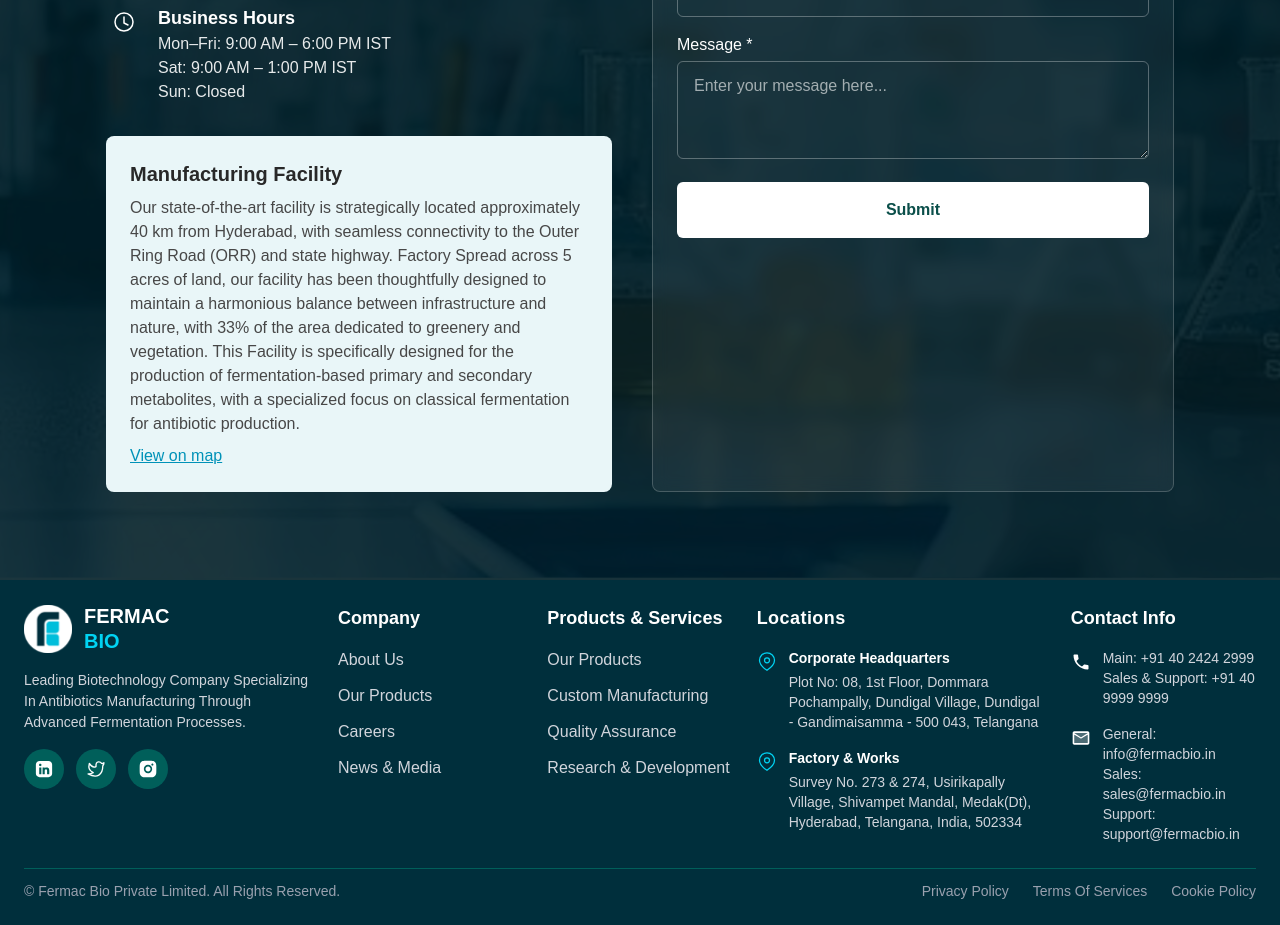
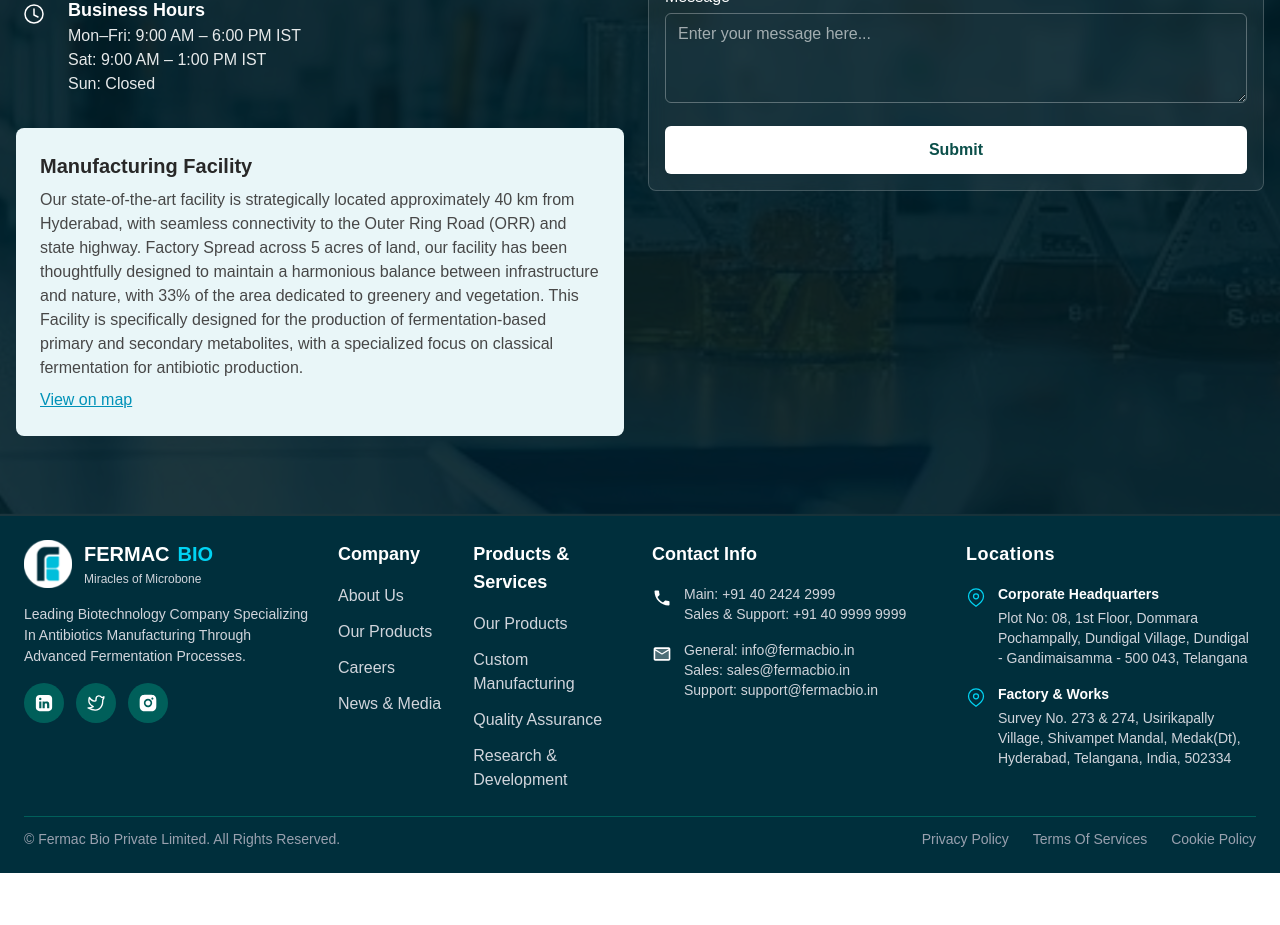
Before and after one commit to koushikamboru/fermac-bio_web, a Next.js app: page /contact in a window 1280 px wide. Shown: the part 560-1485 px from the top of the page. After the commit the page ends 1433 px from the top, so only its background shows below. Built offline with nearby package versions, Linux system fonts and the light colour scheme.

Commit message:
Refactor ContactSection and Footer components for improved layout and responsiveness

```diff
--- a/src/components/ContactSection.tsx
+++ b/src/components/ContactSection.tsx
@@ -71,12 +71,12 @@
       <div className="absolute inset-0 -z-10" style={{ background: 'rgba(0,24,31,0.72)' }} />
 
       {/* Centered container converted to responsive layout: info (left) and form (right) */}
-      <div className="w-full max-w-[1100px] mx-auto px-4 py-10 md:py-16 z-10">
+      <div className="w-full max-w-[1280px] mx-auto px-2 sm:px-4 py-8 md:py-14 z-10">
         <div className="mx-auto">
 
-          <div className="grid grid-cols-1 md:grid-cols-2 gap-4 md:gap-6 md:items-stretch mb-6 min-h-[420px]">
+          <div className="grid grid-cols-1 md:grid-cols-2 gap-3 md:gap-4 md:items-start mb-6">
             {/* Left: info + manufacturing */}
-            <div className="flex flex-col h-full space-y-3 md:space-y-4 text-white md:pt-2 md:pr-4">
+            <div className="flex flex-col space-y-3 md:space-y-4 text-white md:pt-2 md:pr-2">
               <div className="text-white mb-4 md:mb-6">
                 <div className="font-semibold text-2xl md:text-2xl lg:text-3xl">Contact Information</div>
               </div>
@@ -138,43 +138,43 @@
 
 
             {/* Right: form */}
-            <div className="h-full">
-              <div className="bg-white/6 border border-white/20 rounded-lg p-4 sm:p-6 md:p-6 backdrop-blur-sm text-white h-full flex flex-col">
+            <div>
+              <div className="bg-white/6 border border-white/20 rounded-lg p-3 sm:p-4 md:p-4 backdrop-blur-sm text-white flex flex-col">
                 <h3 className="text-center font-semibold mb-4 lowercase text-lg sm:text-xl md:text-2xl">send us a message</h3>
-                <form onSubmit={handleSubmit} className="space-y-3 md:space-y-4 flex-1">
+                <form onSubmit={handleSubmit} className="space-y-3 md:space-y-4">
                   <div className="grid grid-cols-1 md:grid-cols-2 gap-3 md:gap-4">
                     <div>
                       <label className="block text-sm md:text-base mb-1">First Name *</label>
-                      <input value={form.firstName} onChange={(e)=>setForm({...form, firstName: e.target.value})} className="w-full rounded-md border border-white/30 bg-transparent px-3 md:px-4 py-2 md:py-3 placeholder-white/60 outline-none text-sm md:text-base" placeholder="Enter your First Name" />
+                      <input value={form.firstName} onChange={(e)=>setForm({...form, firstName: e.target.value})} className="w-full rounded-md border border-white/30 bg-transparent px-3 md:px-3 py-2 md:py-2 placeholder-white/60 outline-none text-sm md:text-base" placeholder="Enter your First Name" />
                     </div>
                     <div>
                       <label className="block text-sm md:text-base mb-1">Last Name *</label>
-                      <input value={form.lastName} onChange={(e)=>setForm({...form, lastName: e.target.value})} className="w-full rounded-md border border-white/30 bg-transparent px-3 md:px-4 py-2 md:py-3 placeholder-white/60 outline-none text-sm md:text-base" placeholder="Enter your Last Name" />
+                      <input value={form.lastName} onChange={(e)=>setForm({...form, lastName: e.target.value})} className="w-full rounded-md border border-white/30 bg-transparent px-3 md:px-3 py-2 md:py-2 placeholder-white/60 outline-none text-sm md:text-base" placeholder="Enter your Last Name" />
                     </div>
                   </div>
 
                   <div>
                     <label className="block text-sm md:text-base mb-1">Email Address *</label>
-                    <input type="email" value={form.email} onChange={(e)=>setForm({...form, email: e.target.value})} className="w-full rounded-md border border-white/30 bg-transparent px-3 md:px-4 py-2 md:py-3 placeholder-white/60 outline-none text-sm md:text-base" placeholder="Enter your Email" />
+                    <input type="email" value={form.email} onChange={(e)=>setForm({...form, email: e.target.value})} className="w-full rounded-md border border-white/30 bg-transparent px-3 md:px-3 py-2 md:py-2 placeholder-white/60 outline-none text-sm md:text-base" placeholder="Enter your Email" />
                   </div>
 
                   <div>
                     <label className="block text-sm md:text-base mb-1">Company *</label>
-                    <input value={form.company} onChange={(e)=>setForm({...form, company: e.target.value})} className="w-full rounded-md border border-white/30 bg-transparent px-3 md:px-4 py-2 md:py-3 placeholder-white/60 outline-none text-sm md:text-base" placeholder="Enter your Company" />
+                    <input value={form.company} onChange={(e)=>setForm({...form, company: e.target.value})} className="w-full rounded-md border border-white/30 bg-transparent px-3 md:px-3 py-2 md:py-2 placeholder-white/60 outline-none text-sm md:text-base" placeholder="Enter your Company" />
                   </div>
 
                   <div>
                     <label className="block text-sm md:text-base mb-1">Subject *</label>
-                    <input value={form.subject} onChange={(e)=>setForm({...form, subject: e.target.value})} className="w-full rounded-md border border-white/30 bg-transparent px-3 md:px-4 py-2 md:py-3 placeholder-white/60 outline-none text-sm md:text-base" placeholder="Enter message Subject" />
+                    <input value={form.subject} onChange={(e)=>setForm({...form, subject: e.target.value})} className="w-full rounded-md border border-white/30 bg-transparent px-3 md:px-3 py-2 md:py-2 placeholder-white/60 outline-none text-sm md:text-base" placeholder="Enter message Subject" />
                   </div>
 
                   <div>
                     <label className="block text-sm md:text-base mb-1">Message *</label>
-                    <textarea value={form.message} onChange={(e)=>setForm({...form, message: e.target.value})} rows={3} className="w-full rounded-md border border-white/30 bg-transparent px-3 md:px-4 py-2 md:py-3 placeholder-white/60 outline-none text-sm md:text-base" placeholder="Enter your message here..." />
+                    <textarea value={form.message} onChange={(e)=>setForm({...form, message: e.target.value})} rows={3} className="w-full rounded-md border border-white/30 bg-transparent px-3 md:px-3 py-2 md:py-2 placeholder-white/60 outline-none text-sm md:text-base" placeholder="Enter your message here..." />
                   </div>
 
                   <div>
-                    <button type="submit" disabled={submitting} className="w-full bg-white text-teal-900 py-3 md:py-4 rounded-md font-semibold text-sm md:text-base">{submitting ? 'Sending...' : 'Submit'}</button>
+                    <button type="submit" disabled={submitting} className="w-full bg-white text-teal-900 py-3 md:py-3 rounded-md font-semibold text-sm md:text-base">{submitting ? 'Sending...' : 'Submit'}</button>
                   </div>
 
                   {statusMessage && (<div className="text-center pt-2"><span className="text-white text-sm md:text-base">{statusMessage}</span></div>)}
--- a/src/components/Footer.tsx
+++ b/src/components/Footer.tsx
@@ -5,9 +5,9 @@
   return (
     <footer className="bg-[#002F3C] text-white py-6">
       <div className="max-w-[1400px] mx-auto px-2 sm:px-4 lg:px-6">
-        <div className="grid grid-cols-1 md:grid-cols-2 lg:grid-cols-12 gap-6 mb-6 items-start">
+        <div className="grid grid-cols-1 sm:grid-cols-2 md:grid-cols-2 lg:grid-cols-4 gap-6 mb-6 items-start">
           {/* Company Info */}
-          <div className="md:col-span-1 lg:col-span-3">
+          <div className="col-span-1">
             <div className="flex items-center mb-4">
               <div className="mr-3">
                 <Image
@@ -18,12 +18,11 @@
                 />
               </div>
               <div className="flex flex-col">
-                <span className="text-white text-xl font-bold leading-tight">
-                  FERMAC
-                </span>
-                <span className="text-cyan-400 text-xl font-bold leading-tight">
-                  BIO
-                </span>
+                <div className="flex items-center space-x-2">
+                  <span className="text-white text-xl font-bold leading-tight">FERMAC</span>
+                  <span className="text-cyan-400 text-xl font-bold leading-tight">BIO</span>
+                </div>
+                <span className="text-gray-300 text-xs mt-1">Miracles of Microbone</span>
               </div>
             </div>
             <p className="text-gray-300 text-sm mb-4 leading-normal">
@@ -67,150 +66,47 @@
             </div>
           </div>
 
-          {/* Company Links */}
-          <div className="md:col-span-1 lg:col-span-2">
+          {/* Combined Links: Company + Products (single grid column) */}
+          <div className="col-span-1">
+            <div className="flex flex-col md:flex-row md:space-x-8 items-start">
+              <div className="md:w-2/5">
                 <h3 className="font-bold text-sm md:text-lg mb-4">Company</h3>
                 <ul className="space-y-3">
                   <li>
-                <Link
-                  href="/about"
-                  className="text-gray-300 hover:text-cyan-400 transition-colors"
-                >
-                  About Us
-                </Link>
+                    <Link href="/about" className="text-gray-300 hover:text-cyan-400 transition-colors">About Us</Link>
                   </li>
                   <li>
-                <Link
-                  href="/products"
-                  className="text-gray-300 hover:text-cyan-400 transition-colors"
-                >
-                  Our Products
-                </Link>
+                    <Link href="/products" className="text-gray-300 hover:text-cyan-400 transition-colors">Our Products</Link>
                   </li>
                   <li>
-                <Link
-                  href="#"
-                  className="text-gray-300 hover:text-cyan-400 transition-colors"
-                >
-                  Careers
-                </Link>
+                    <Link href="#" className="text-gray-300 hover:text-cyan-400 transition-colors">Careers</Link>
                   </li>
                   <li>
-                <Link
-                  href="#"
-                  className="text-gray-300 hover:text-cyan-400 transition-colors"
-                >
-                  News & Media
-                </Link>
+                    <Link href="#" className="text-gray-300 hover:text-cyan-400 transition-colors">News & Media</Link>
                   </li>
                 </ul>
               </div>
-
-          {/* Products & Services */}
-          <div className="md:col-span-1 lg:col-span-2">
+              <div className="md:w-3/5 mt-6 md:mt-0">
                 <h3 className="font-bold text-sm md:text-lg mb-4">Products & Services</h3>
                 <ul className="space-y-3">
                   <li>
-                <Link
-                  href="/products"
-                  className="text-gray-300 hover:text-cyan-400 transition-colors"
-                >
-                  Our Products
-                </Link>
+                    <Link href="/products" className="text-gray-300 hover:text-cyan-400 transition-colors">Our Products</Link>
                   </li>
                   <li>
-                <Link
-                  href="#"
-                  className="text-gray-300 hover:text-cyan-400 transition-colors"
-                >
-                  Custom Manufacturing
-                </Link>
+                    <Link href="#" className="text-gray-300 hover:text-cyan-400 transition-colors">Custom Manufacturing</Link>
                   </li>
                   <li>
-                <Link
-                  href="#"
-                  className="text-gray-300 hover:text-cyan-400 transition-colors"
-                >
-                  Quality Assurance
-                </Link>
+                    <Link href="#" className="text-gray-300 hover:text-cyan-400 transition-colors">Quality Assurance</Link>
                   </li>
                   <li>
-                <Link
-                  href="#"
-                  className="text-gray-300 hover:text-cyan-400 transition-colors"
-                >
-                  Research & Development
-                </Link>
+                    <Link href="#" className="text-gray-300 hover:text-cyan-400 transition-colors">Research & Development</Link>
                   </li>
                 </ul>
               </div>
-          {/* Locations */}
-          <div className="md:col-span-1 lg:col-span-3">
-            <h3 className="font-bold text-sm md:text-lg mb-4 tracking-wide">
-              Locations
-            </h3>
-            <ul className="space-y-4 text-gray-300">
-              <li className="flex items-start">
-                <div className="w-5 h-5 mr-3 mt-1 flex-shrink-0 text-cyan-400">
-                  <svg
-                    width="20"
-                    height="20"
-                    viewBox="0 0 24 24"
-                    fill="none"
-                    stroke="currentColor"
-                    strokeWidth="1.5"
-                    strokeLinecap="round"
-                    strokeLinejoin="round"
-                  >
-                    <path d="M21 10c0 6-9 12-9 12S3 16 3 10a9 9 0 1118 0z" />
-                    <circle cx="12" cy="10" r="3" />
-                  </svg>
             </div>
-                <div className="text-xs md:text-sm">
-                  <div className="font-semibold text-white mb-1">Corporate Headquarters</div>
-                  <a
-                    href="https://maps.app.goo.gl/7VTSratuc3JnYiNV6"
-                    target="_blank"
-                    rel="noopener noreferrer"
-                    className="hover:text-cyan-400 transition-colors block"
-                  >
-                    Plot No: 08, 1st Floor, Dommara Pochampally, Dundigal Village, Dundigal - Gandimaisamma - 500 043, Telangana
-                  </a>
           </div>
-              </li>
-              <li className="flex items-start">
-                <div className="w-5 h-5 mr-3 mt-1 flex-shrink-0 text-cyan-400">
-                  <svg
-                    width="20"
-                    height="20"
-                    viewBox="0 0 24 24"
-                    fill="none"
-                    stroke="currentColor"
-                    strokeWidth="1.5"
-                    strokeLinecap="round"
-                    strokeLinejoin="round"
-                  >
-                    <path d="M21 10c0 6-9 12-9 12S3 16 3 10a9 9 0 1118 0z" />
-                    <circle cx="12" cy="10" r="3" />
-                  </svg>
-                </div>
-                <div className="text-xs md:text-sm">
-                  <div className="font-semibold text-white mb-1">Factory & Works</div>
-                  <a
-                    href="https://maps.app.goo.gl/bxL38GxmpFgtziTH8"
-                    target="_blank"
-                    rel="noopener noreferrer"
-                    className="hover:text-cyan-400 transition-colors block"
-                  >
-                    Survey No. 273 & 274, Usirikapally Village, Shivampet Mandal, Medak(Dt), Hyderabad, Telangana, India, 502334
-                  </a>
-                </div>
-              </li>
-            </ul>
-          </div>
-
-          {/* Contact Info */}
-          <div className="md:col-span-1 lg:col-span-2">
+          {/* Contact Info (3rd column) */}
+          <div className="col-span-1">
             <h3 className="font-bold text-sm md:text-lg mb-4">Contact Info</h3>
             <ul className="space-y-4 text-gray-300">
               <li className="flex items-start">
@@ -223,15 +119,8 @@
                   />
                 </div>
                 <div className="text-sm">
-                  Main:{" "}
-                  <a href="tel:+914024242999" className="no-underline">
-                    +91 40 2424 2999
-                  </a>
-                  <br />
-                  Sales & Support:{" "}
-                  <a href="tel:+914099999999" className="no-underline">
-                    +91 40 9999 9999
-                  </a>
+                  Main: <a href="tel:+914024242999" className="no-underline">+91 40 2424 2999</a><br />
+                  Sales & Support: <a href="tel:+914099999999" className="no-underline">+91 40 9999 9999</a>
                 </div>
               </li>
               <li className="flex items-start">
@@ -244,23 +133,34 @@
                   />
                 </div>
                 <div className="text-sm">
-                  General:{" "}
-                  <a href="mailto:info@fermacbio.in" className="no-underline">
-                    info@fermacbio.in
-                  </a>
-                  <br />
-                  Sales:{" "}
-                  <a href="mailto:sales@fermacbio.in" className="no-underline">
-                    sales@fermacbio.in
-                  </a>
-                  <br />
-                  Support:{" "}
-                  <a
-                    href="mailto:support@fermacbio.in"
-                    className="no-underline"
-                  >
-                    support@fermacbio.in
-                  </a>
+                  General: <a href="mailto:info@fermacbio.in" className="no-underline">info@fermacbio.in</a><br />
+                  Sales: <a href="mailto:sales@fermacbio.in" className="no-underline">sales@fermacbio.in</a><br />
+                  Support: <a href="mailto:support@fermacbio.in" className="no-underline">support@fermacbio.in</a>
+                </div>
+              </li>
+            </ul>
+          </div>
+
+          {/* Locations (4th column) */}
+          <div className="col-span-1">
+            <h3 className="font-bold text-sm md:text-lg mb-4 tracking-wide">Locations</h3>
+            <ul className="space-y-4 text-gray-300">
+              <li className="flex items-start">
+                <div className="w-5 h-5 mr-3 mt-1 flex-shrink-0 text-cyan-400">
+                  <svg width="20" height="20" viewBox="0 0 24 24" fill="none" stroke="currentColor" strokeWidth="1.5" strokeLinecap="round" strokeLinejoin="round"><path d="M21 10c0 6-9 12-9 12S3 16 3 10a9 9 0 1118 0z" /><circle cx="12" cy="10" r="3" /></svg>
+                </div>
+                <div className="text-xs md:text-sm">
+                  <div className="font-semibold text-white mb-1">Corporate Headquarters</div>
+                  <a href="https://maps.app.goo.gl/7VTSratuc3JnYiNV6" target="_blank" rel="noopener noreferrer" className="hover:text-cyan-400 transition-colors block">Plot No: 08, 1st Floor, Dommara Pochampally, Dundigal Village, Dundigal - Gandimaisamma - 500 043, Telangana</a>
+                </div>
+              </li>
+              <li className="flex items-start">
+                <div className="w-5 h-5 mr-3 mt-1 flex-shrink-0 text-cyan-400">
+                  <svg width="20" height="20" viewBox="0 0 24 24" fill="none" stroke="currentColor" strokeWidth="1.5" strokeLinecap="round" strokeLinejoin="round"><path d="M21 10c0 6-9 12-9 12S3 16 3 10a9 9 0 1118 0z" /><circle cx="12" cy="10" r="3" /></svg>
+                </div>
+                <div className="text-xs md:text-sm">
+                  <div className="font-semibold text-white mb-1">Factory & Works</div>
+                  <a href="https://maps.app.goo.gl/bxL38GxmpFgtziTH8" target="_blank" rel="noopener noreferrer" className="hover:text-cyan-400 transition-colors block">Survey No. 273 & 274, Usirikapally Village, Shivampet Mandal, Medak(Dt), Hyderabad, Telangana, India, 502334</a>
                 </div>
               </li>
             </ul>
```
Lines whose indentation alone changed are shown as unchanged.
